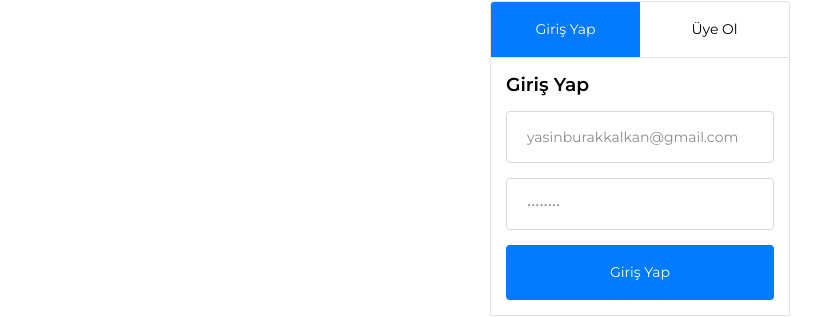
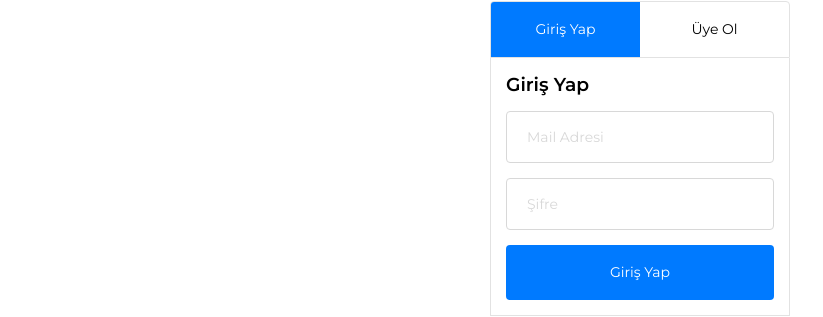
Before and after one commit to yasgo/membership-system, a React (Create React App) app: page / in a window 1280 px wide. Shown: the part 242-559 px from the top of the page, without its empty margins (0-823 px from the left). Built offline with nearby package versions, Linux system fonts and the light colour scheme; no server answers.

Commit message:
Test data deleted.

```diff
--- a/src/pages/Login.jsx
+++ b/src/pages/Login.jsx
@@ -6,8 +6,8 @@ import { auth } from '../firebase'
 const Login = () => {
 
     const dispatch = useDispatch();
-    let [mail, setMail] = useState('yasinburakkalkan@gmail.com');
-    let [password, setPassword] = useState('yasin123');
+    let [mail, setMail] = useState('');
+    let [password, setPassword] = useState('');
 
     const onSend = () => {
         dispatch({ type: LOADING_TOGGLE, isShow: true })
--- a/src/pages/Register.jsx
+++ b/src/pages/Register.jsx
@@ -6,8 +6,8 @@ import { auth } from '../firebase'
 const Register = () => {
 
     const dispatch = useDispatch();
-    let [mail, setMail] = useState('yasinburakkalkan@gmail.com');
-    let [password, setPassword] = useState('yasin123');
+    let [mail, setMail] = useState('');
+    let [password, setPassword] = useState('');
 
     const onSend = () => {
         dispatch({ type: LOADING_TOGGLE, isShow: true })
```
